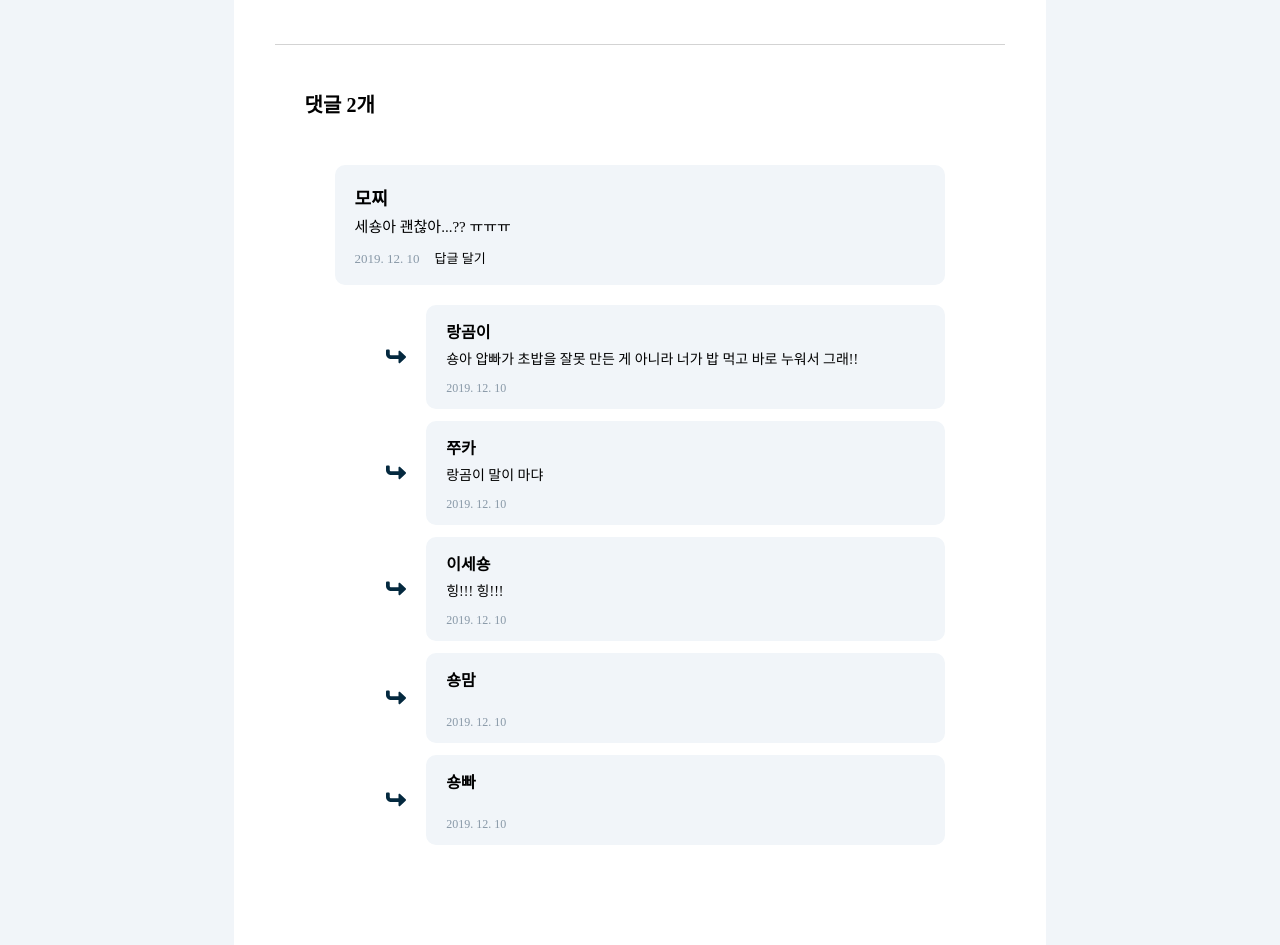
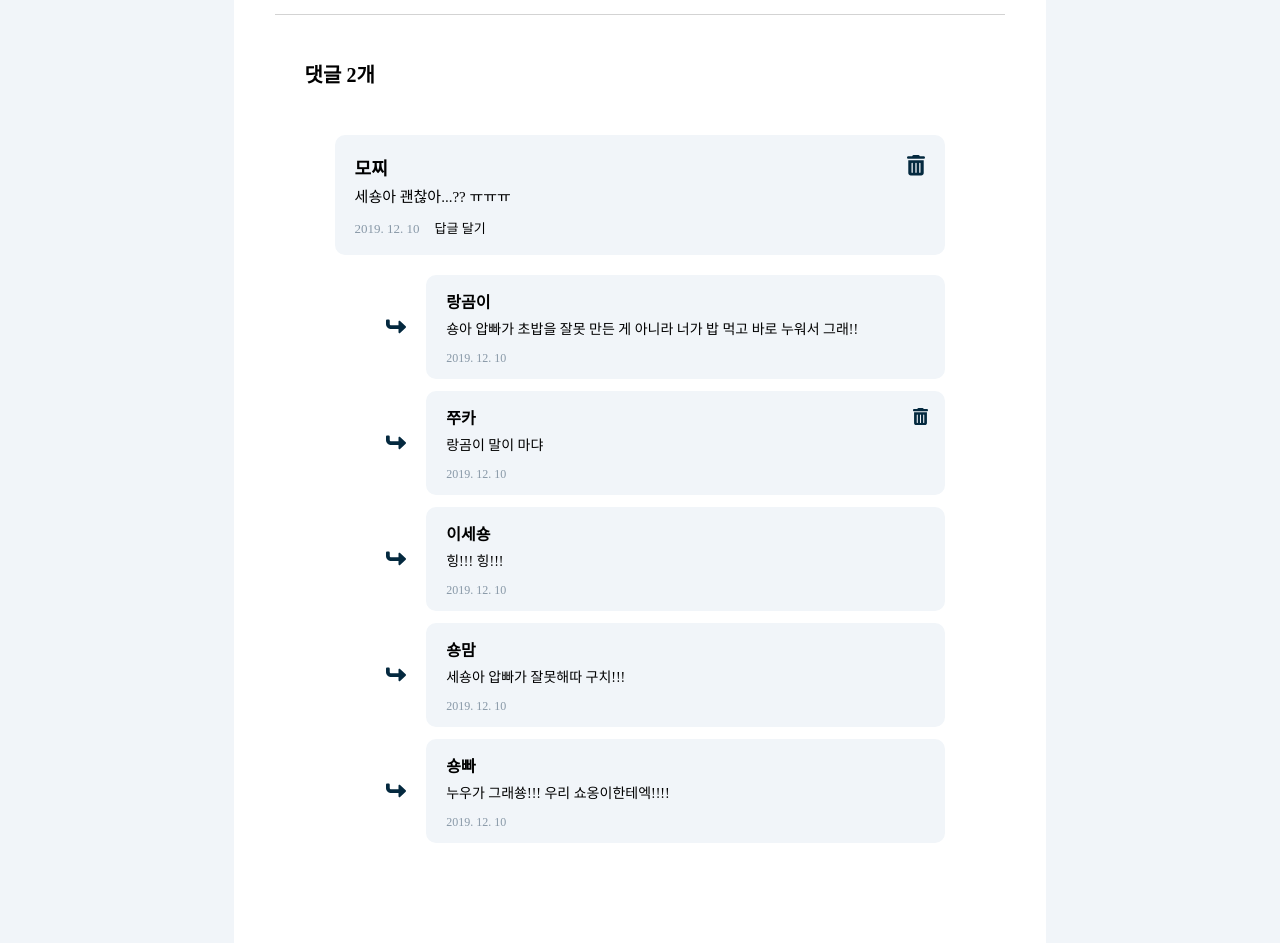
Before and after one commit to KGU-TurtleDoctor/POKEMEDI-Client, a React (Vite) app: page /detail in a window 1280 px wide. Shown: the part 420-1365 px from the top of the page. Built offline with nearby package versions, Linux system fonts and the light colour scheme; no server answers.

Commit message:
💡 [FEAT] 댓글 & 답글 삭제 버튼 퍼블리싱

```diff
--- a/src/assets/svg/icon.js
+++ b/src/assets/svg/icon.js
@@ -3,7 +3,17 @@ import IcLogo from './ic_logo.svg?react';
 import IcSearch from './ic_search.svg?react';
 import IcSend from './ic_send.svg?react';
 import IcSendBlack from './ic_send_black.svg?react';
+import IcTrashCan from './ic_trash_can.svg?react';
 import IcTurnUp from './ic_turn_up.svg?react';
 import IcUser from './ic_user.svg?react';
 
-export { IcCalendar, IcLogo, IcSearch, IcSend, IcSendBlack, IcTurnUp, IcUser };
+export {
+  IcCalendar,
+  IcLogo,
+  IcSearch,
+  IcSend,
+  IcSendBlack,
+  IcTrashCan,
+  IcTurnUp,
+  IcUser,
+};
--- a/src/components/CommunityDetail/PostContainer.jsx
+++ b/src/components/CommunityDetail/PostContainer.jsx
@@ -3,6 +3,7 @@ import styled from 'styled-components';
 import {
   IcCalendar,
   IcSendBlack,
+  IcTrashCan,
   IcTurnUp,
   IcUser,
 } from '../../assets/svg/icon';
@@ -69,6 +70,9 @@ function PostContainer() {
         <CommentListWrapper>
           <Comment>
             <CommentWrapper>
+              <CommentTrashButton>
+                <StyledIcTrashCan />
+              </CommentTrashButton>
               <CommentWriter>모찌</CommentWriter>
               <CommentContent>세숑아 괜찮아...?? ㅠㅠㅠ</CommentContent>
               <BottomContainer>
@@ -93,6 +97,9 @@ function PostContainer() {
               <ReplyContainer>
                 <IcTurnRight />
                 <ReplyWrapper>
+                  <ReplyTrashButton>
+                    <StyledIcTrashCan />
+                  </ReplyTrashButton>
                   <ReplyWriter>쭈카</ReplyWriter>
                   <ReplyContent>랑곰이 말이 마댜</ReplyContent>
                   <ReplyDate>2019. 12. 10</ReplyDate>
@@ -110,7 +117,7 @@ function PostContainer() {
                 <IcTurnRight />
                 <ReplyWrapper>
                   <ReplyWriter>숑맘</ReplyWriter>
-                  <ReplyContent></ReplyContent>
+                  <ReplyContent>세숑아 압빠가 잘못해따 구치!!!</ReplyContent>
                   <ReplyDate>2019. 12. 10</ReplyDate>
                 </ReplyWrapper>
               </ReplyContainer>
@@ -118,7 +125,9 @@ function PostContainer() {
                 <IcTurnRight />
                 <ReplyWrapper>
                   <ReplyWriter>숑빠</ReplyWriter>
-                  <ReplyContent></ReplyContent>
+                  <ReplyContent>
+                    누우가 그래쑝!!! 우리 쇼옹이한테엑!!!!
+                  </ReplyContent>
                   <ReplyDate>2019. 12. 10</ReplyDate>
                 </ReplyWrapper>
               </ReplyContainer>
@@ -218,10 +227,10 @@ const PostBody = styled.section`
   /* min-height: 40rem; */
   padding: 5rem 1rem;
 
-  font-size: 2rem;
+  font-size: 1.8rem;
   font-weight: 400;
 
-  line-height: 140%;
+  line-height: 150%;
 
   border-top: 0.1rem solid rgb(211, 211, 211);
   border-bottom: 0.1rem solid rgb(211, 211, 211);
@@ -254,11 +263,26 @@ const CommentWrapper = styled.li`
   justify-content: center;
   row-gap: 1.2rem;
 
+  position: relative;
+
   width: 100%;
   padding: 2.5rem 2rem 2rem 2rem;
 
   border-radius: 1rem;
   background-color: #f1f5f9;
+`;
+
+const CommentTrashButton = styled.button`
+  position: absolute;
+  top: 2rem;
+  right: 2rem;
+
+  width: 1.8rem;
+  height: 1.8rem;
+`;
+
+const StyledIcTrashCan = styled(IcTrashCan)`
+  fill: #04293f;
 `;
 
 const CommentWriter = styled.h3`
@@ -322,12 +346,23 @@ const ReplyWrapper = styled.li`
   justify-content: center;
   row-gap: 1.2rem;
 
+  position: relative;
+
   width: 85%;
 
   padding: 2rem 2rem 1.5rem 2rem;
 
   border-radius: 1rem;
   background-color: #f1f5f9;
+`;
+
+const ReplyTrashButton = styled.button`
+  position: absolute;
+  top: 1.7rem;
+  right: 1.7rem;
+
+  width: 1.5rem;
+  height: 1.5rem;
 `;
 
 const ReplyWriter = styled.h3`
```
Also changed, not shown: src/assets/svg/ic_trash_can.svg (added).
